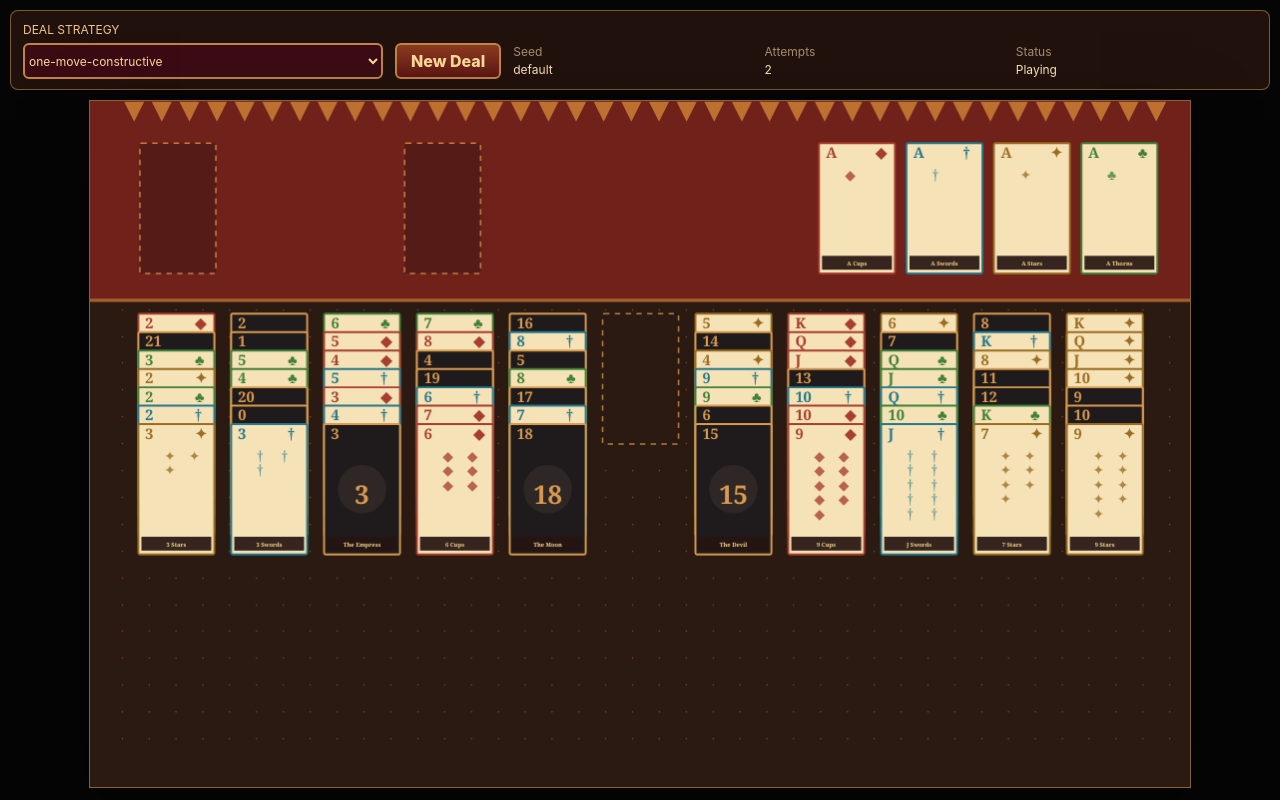
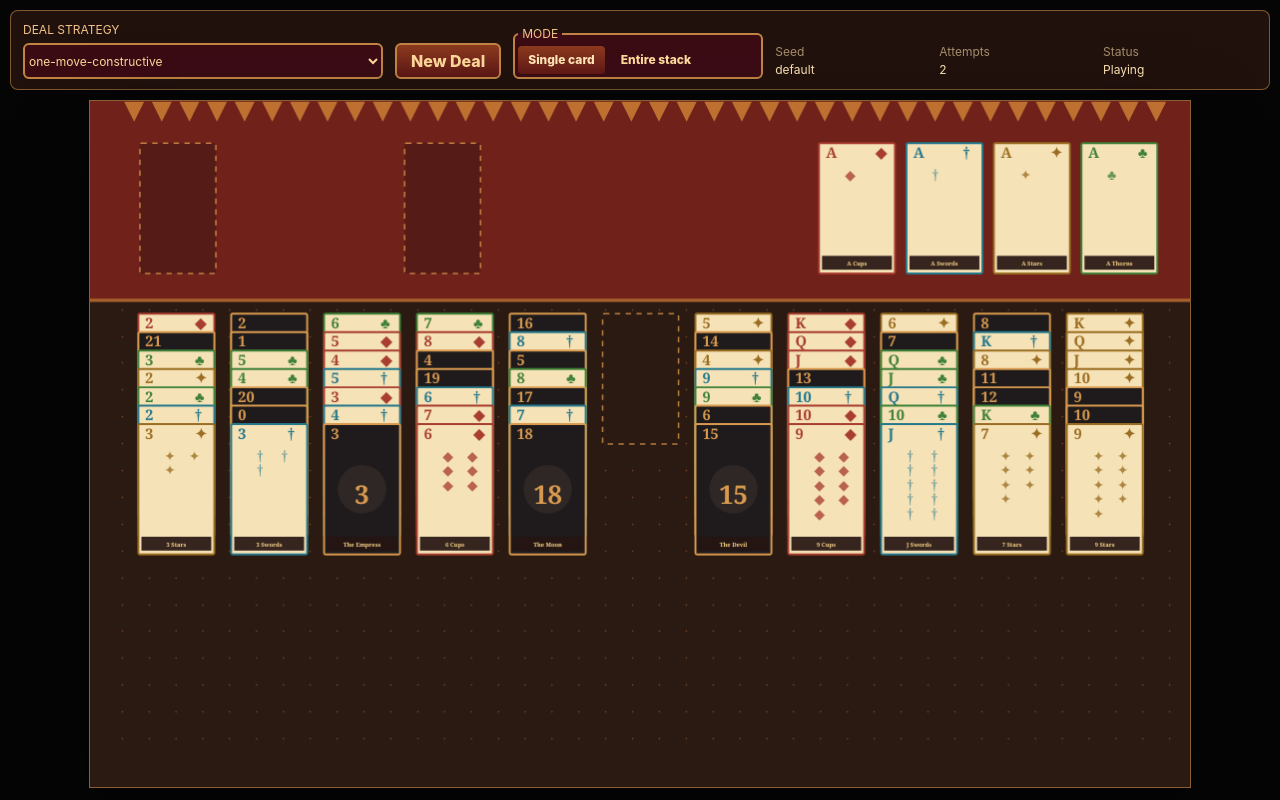
Before and after one commit to tillkrischer/ff-solitaire, a React (Vite) app: page / in a window 1280 px wide. Built offline with nearby package versions, Linux system fonts and the light colour scheme.

Commit message:
entire-stack

```diff
--- a/src/ui/CanvasV1App.tsx
+++ b/src/ui/CanvasV1App.tsx
@@ -2,6 +2,7 @@ import { useCallback, useEffect, useMemo, useRef, useState } from "react";
 import {
   applyManualOnly,
   canMoveToFoundation,
+  canStackOn,
   cloneState,
   decodeCard,
   getValidMoves,
@@ -16,11 +17,18 @@ import { generateDeal, listGenerationStrategies, type GenerateDealResult } from
 type SourceLocation = { type: "column"; index: number } | { type: "park"; index: 0 };
 type DropLocation = { type: "column"; index: number } | { type: "park"; index: 0 };
 type FoundationTarget = "major-low" | "major-high" | `minor-${number}`;
+type GameMode = "single-card" | "entire-stack";
 
 type AutoMove = {
   card: string;
   from: SourceLocation;
   foundation: FoundationTarget;
+};
+
+type StackMove = {
+  fromIndex: number;
+  toIndex: number;
+  cards: string[];
 };
 
 type Rect = {
@@ -47,6 +55,14 @@ type FlyingCard = {
   card: string;
   from: VisualRect;
   to: VisualRect;
+  progress: number;
+};
+
+type FlyingStack = {
+  cards: string[];
+  from: VisualRect[];
+  to: VisualRect[];
+  hiddenSource: { columnIndex: number; startIndex: number; count: number };
   progress: number;
 };
 
@@ -105,9 +121,11 @@ export function CanvasV1App(): JSX.Element {
   const [selectedStrategy, setSelectedStrategy] = useState(strategies[0] ?? "one-move-constructive");
   const [deal, setDeal] = useState<GenerateDealResult>(() => generateDeal({ strategy: strategies[0] }));
   const [state, setState] = useState<State>(() => parseBoard(deal.board));
+  const [gameMode, setGameMode] = useState<GameMode>("single-card");
   const [isResolving, setIsResolving] = useState(false);
   const [drag, setDrag] = useState<DragState | null>(null);
   const [flyingCard, setFlyingCard] = useState<FlyingCard | null>(null);
+  const [flyingStack, setFlyingStack] = useState<FlyingStack | null>(null);
   const canvasRef = useRef<HTMLCanvasElement | null>(null);
   const wrapRef = useRef<HTMLDivElement | null>(null);
   const stateRef = useRef(state);
@@ -135,8 +153,8 @@ export function CanvasV1App(): JSX.Element {
     if (!ctx) return;
     ctx.setTransform(scale * deviceRatio, 0, 0, scale * deviceRatio, 0, 0);
     geometryRef.current = makeGeometry();
-    renderBoard(ctx, geometryRef.current, stateRef.current, drag, flyingCard, isResolving);
-  }, [drag, flyingCard, isResolving]);
+    renderBoard(ctx, geometryRef.current, stateRef.current, drag, flyingCard, flyingStack, isResolving);
+  }, [drag, flyingCard, flyingStack, isResolving]);
 
   useEffect(() => {
     draw();
@@ -160,6 +178,7 @@ export function CanvasV1App(): JSX.Element {
     setState(parseBoard(nextDeal.board));
     setDrag(null);
     setFlyingCard(null);
+    setFlyingStack(null);
     setIsResolving(false);
   }
 
@@ -213,13 +232,28 @@ export function CanvasV1App(): JSX.Element {
     setDrag(null);
     if (!move) return;
 
-    const manualState = applyManualOnly(stateRef.current, move);
+    const beforeManualState = stateRef.current;
+    const manualState = applyManualOnly(beforeManualState, move);
     stateRef.current = manualState;
     setState(manualState);
     setIsResolving(true);
     await waitForPaint();
-    await resolveAutomaticMoves(manualState, source);
+    const stackState =
+      gameMode === "entire-stack" ? await resolveEntireStackMove(beforeManualState, manualState, move) : manualState;
+    await resolveAutomaticMoves(stackState, source);
     setIsResolving(false);
+  }
+
+  async function resolveEntireStackMove(beforeManualState: State, manualState: State, move: Move): Promise<State> {
+    const stackMove = getEntireStackMove(beforeManualState, manualState, move);
+    if (!stackMove) return manualState;
+
+    await animateStackMove(manualState, stackMove);
+    const next = applyStackMove(manualState, stackMove);
+    stateRef.current = next;
+    setState(next);
+    await waitForPaint();
+    return next;
   }
 
   async function resolveAutomaticMoves(startState: State, manualSource: SourceLocation): Promise<void> {
@@ -264,6 +298,37 @@ export function CanvasV1App(): JSX.Element {
     });
   }
 
+  async function animateStackMove(current: State, move: StackMove): Promise<void> {
+    const geometry = geometryRef.current;
+    const fromColumn = current.tableau[move.fromIndex];
+    const destinationColumn = current.tableau[move.toIndex];
+    const sourceStartIndex = fromColumn.length - move.cards.length;
+    const destinationStartIndex = destinationColumn.length;
+    const from = move.cards.map((_, index) => getColumnCardRect(geometry, move.fromIndex, fromColumn.length - 1 - index));
+    const to = move.cards.map((_, index) => getColumnCardRect(geometry, move.toIndex, destinationStartIndex + index));
+    const durationMs = prefersReducedMotion() ? REDUCED_MOTION_MS : AUTO_MOVE_MS;
+
+    await new Promise<void>((resolve) => {
+      const start = performance.now();
+      function frame(now: number): void {
+        const progress = Math.min(1, (now - start) / durationMs);
+        setFlyingStack({
+          cards: move.cards,
+          from,
+          to,
+          hiddenSource: { columnIndex: move.fromIndex, startIndex: sourceStartIndex, count: move.cards.length },
+          progress: easeOut(progress),
+        });
+        if (progress < 1) requestAnimationFrame(frame);
+        else {
+          setFlyingStack(null);
+          resolve();
+        }
+      }
+      requestAnimationFrame(frame);
+    });
+  }
+
   function toBoardPoint(event: React.PointerEvent<HTMLCanvasElement>): { x: number; y: number } {
     const canvas = event.currentTarget;
     const rect = canvas.getBoundingClientRect();
@@ -289,6 +354,29 @@ export function CanvasV1App(): JSX.Element {
         <button type="button" disabled={isResolving} onClick={startNewDeal}>
           New Deal
         </button>
+        <fieldset className="mode-toggle" disabled={isResolving}>
+          <legend>Mode</legend>
+          <label>
+            <input
+              type="radio"
+              name="game-mode"
+              value="single-card"
+              checked={gameMode === "single-card"}
+              onChange={() => setGameMode("single-card")}
+            />
+            <span>Single card</span>
+          </label>
+          <label>
+            <input
+              type="radio"
+              name="game-mode"
+              value="entire-stack"
+              checked={gameMode === "entire-stack"}
+              onChange={() => setGameMode("entire-stack")}
+            />
+            <span>Entire stack</span>
+          </label>
+        </fieldset>
         <dl>
           <div>
             <dt>Seed</dt>
@@ -356,6 +444,7 @@ function renderBoard(
   state: State,
   drag: DragState | null,
   flyingCard: FlyingCard | null,
+  flyingStack: FlyingStack | null,
   isResolving: boolean,
 ): void {
   drawBackground(ctx, geometry);
@@ -365,8 +454,9 @@ function renderBoard(
   drawMajorFoundationStack(ctx, geometry.majorHigh, "high", state.majorHigh, geometry.card);
   drawMinorFoundations(ctx, geometry, state);
   drawPark(ctx, geometry, state, hiddenKey, validDrops);
-  drawTableau(ctx, geometry, state, hiddenKey, validDrops);
+  drawTableau(ctx, geometry, state, hiddenKey, flyingStack?.hiddenSource ?? null, validDrops);
 
+  if (flyingStack) drawFlyingStack(ctx, flyingStack, geometry.card);
   if (flyingCard) drawFlyingCard(ctx, flyingCard, geometry.card);
   if (drag) drawDragCard(ctx, geometry, drag);
   if (isResolving) drawResolvingVeil(ctx);
@@ -435,7 +525,14 @@ function drawPark(ctx: CanvasRenderingContext2D, geometry: BoardGeometry, state:
   if (state.park && hiddenKey !== sourceKey({ type: "park", index: 0 })) drawCard(ctx, state.park, geometry.park);
 }
 
-function drawTableau(ctx: CanvasRenderingContext2D, geometry: BoardGeometry, state: State, hiddenKey: string | null, validDrops: Set<string>): void {
+function drawTableau(
+  ctx: CanvasRenderingContext2D,
+  geometry: BoardGeometry,
+  state: State,
+  hiddenKey: string | null,
+  hiddenStack: FlyingStack["hiddenSource"] | null,
+  validDrops: Set<string>,
+): void {
   state.tableau.forEach((column, index) => {
     const columnRect = geometry.columns[index];
     const drop = dropKey({ type: "column", index });
@@ -447,7 +544,12 @@ function drawTableau(ctx: CanvasRenderingContext2D, geometry: BoardGeometry, sta
     }
     column.forEach((card, cardIndex) => {
       const topCardHidden = cardIndex === column.length - 1 && hiddenKey === sourceKey({ type: "column", index });
-      if (!topCardHidden) drawCard(ctx, card, getColumnCardRect(geometry, index, cardIndex));
+      const stackCardHidden =
+        hiddenStack &&
+        hiddenStack.columnIndex === index &&
+        cardIndex >= hiddenStack.startIndex &&
+        cardIndex < hiddenStack.startIndex + hiddenStack.count;
+      if (!topCardHidden && !stackCardHidden) drawCard(ctx, card, getColumnCardRect(geometry, index, cardIndex));
     });
     if (isValidDrop) drawHighlight(ctx, getColumnCardRect(geometry, index, column.length - 1));
   });
@@ -468,6 +570,16 @@ function drawFlyingCard(ctx: CanvasRenderingContext2D, flying: FlyingCard, cardS
     height: rotated ? cardSize.width : cardSize.height,
     rotated,
   }, true);
+}
+
+function drawFlyingStack(ctx: CanvasRenderingContext2D, flying: FlyingStack, cardSize: { width: number; height: number }): void {
+  flying.cards.forEach((card, index) => {
+    const from = flying.from[index];
+    const to = flying.to[index];
+    const x = lerp(from.x, to.x, flying.progress);
+    const y = lerp(from.y, to.y, flying.progress);
+    drawCard(ctx, card, { x, y, width: cardSize.width, height: cardSize.height }, true);
+  });
 }
 
 function drawCard(ctx: CanvasRenderingContext2D, card: string, rect: VisualRect, floating = false): void {
@@ -701,6 +813,33 @@ function applySingleAutoMove(state: State, move: AutoMove): State {
   return next;
 }
 
+function getEntireStackMove(beforeManualState: State, manualState: State, move: Move): StackMove | null {
+  if (move.fromType !== "column" || move.toType !== "column") return null;
+
+  const sourceColumnBeforeMove = beforeManualState.tableau[move.fromIndex];
+  const movedCard = sourceColumnBeforeMove[sourceColumnBeforeMove.length - 1];
+  if (!movedCard || sourceColumnBeforeMove.length < 2) return null;
+
+  const cards: string[] = [];
+  let cardAbove = movedCard;
+  for (let index = sourceColumnBeforeMove.length - 2; index >= 0; index--) {
+    const candidate = sourceColumnBeforeMove[index];
+    if (!canStackOn(candidate, cardAbove)) break;
+    cards.push(candidate);
+    cardAbove = candidate;
+  }
+
+  if (cards.length === 0 || manualState.tableau[move.fromIndex].length < cards.length) return null;
+  return { fromIndex: move.fromIndex, toIndex: move.toIndex, cards };
+}
+
+function applyStackMove(state: State, move: StackMove): State {
+  const next = cloneState(state);
+  next.tableau[move.fromIndex].splice(next.tableau[move.fromIndex].length - move.cards.length);
+  next.tableau[move.toIndex].push(...move.cards);
+  return next;
+}
+
 function foundationForCard(state: State, card: string): FoundationTarget {
   const decoded = decodeCard(card);
   if (decoded.kind === "minor") return `minor-${decoded.suitIndex}`;
--- a/src/ui/styles.css
+++ b/src/ui/styles.css
@@ -47,7 +47,7 @@ select {
 
 .canvas-controls {
   display: grid;
-  grid-template-columns: minmax(220px, 360px) auto minmax(260px, 1fr);
+  grid-template-columns: minmax(220px, 360px) auto minmax(250px, auto) minmax(260px, 1fr);
   align-items: end;
   gap: 12px;
   max-width: 1600px;
@@ -87,9 +87,59 @@ select {
 }
 
 .canvas-controls button:disabled,
-.canvas-controls select:disabled {
+.canvas-controls select:disabled,
+.mode-toggle:disabled {
   cursor: wait;
   opacity: 0.65;
+}
+
+.mode-toggle {
+  min-width: 0;
+  display: flex;
+  align-items: center;
+  gap: 6px;
+  min-height: 36px;
+  margin: 0;
+  padding: 3px;
+  border: 2px solid #c18443;
+  border-radius: 6px;
+  background: #3b0b14;
+}
+
+.mode-toggle legend {
+  padding: 0 4px;
+  color: #f2c389;
+  font-size: 12px;
+  text-transform: uppercase;
+}
+
+.mode-toggle label {
+  position: relative;
+  display: inline-grid;
+  place-items: center;
+  min-height: 28px;
+  padding: 0 10px;
+  border-radius: 4px;
+  color: #ffd99b;
+  cursor: pointer;
+  font-size: 12px;
+  font-weight: 800;
+  text-transform: none;
+}
+
+.mode-toggle input {
+  position: absolute;
+  opacity: 0;
+  pointer-events: none;
+}
+
+.mode-toggle label:has(input:checked) {
+  background: linear-gradient(#8c3a1e, #5d1715);
+  color: #ffe4b5;
+}
+
+.mode-toggle:disabled label {
+  cursor: wait;
 }
 
 .canvas-controls dl {
```
